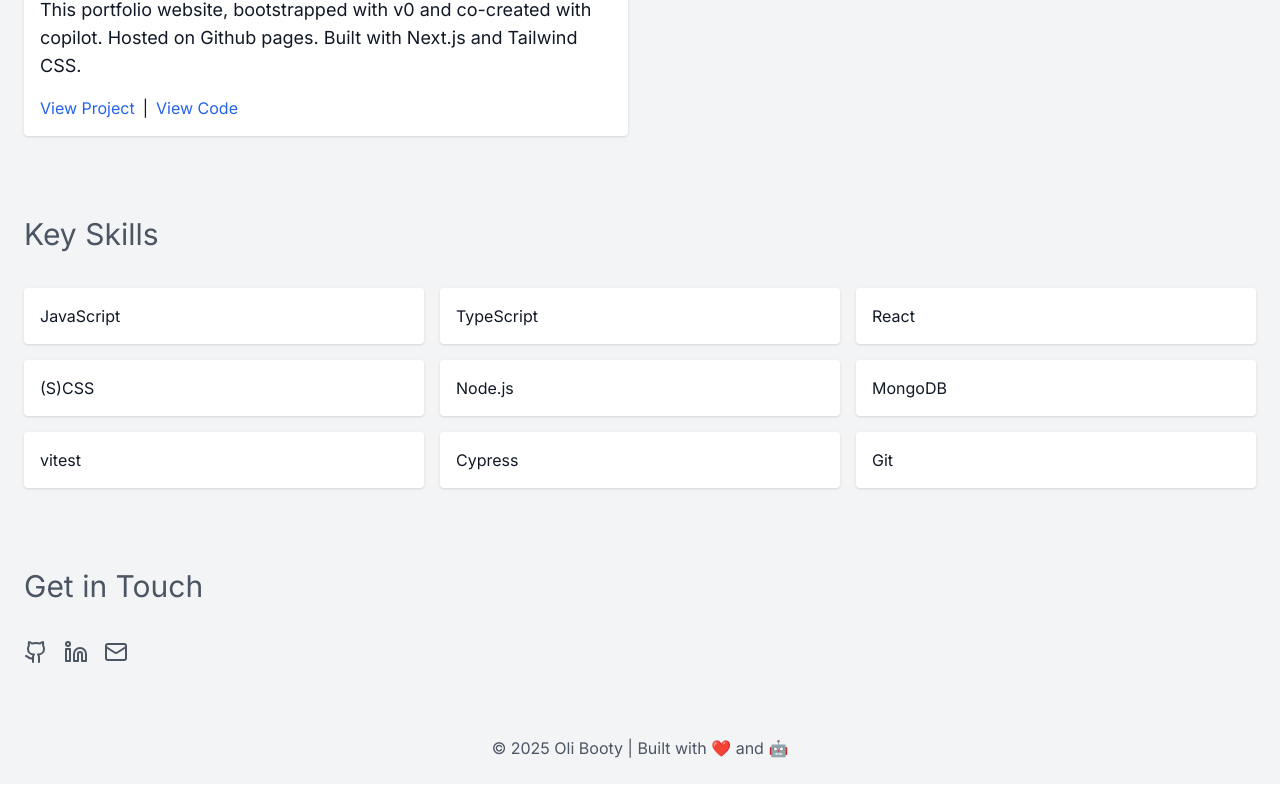
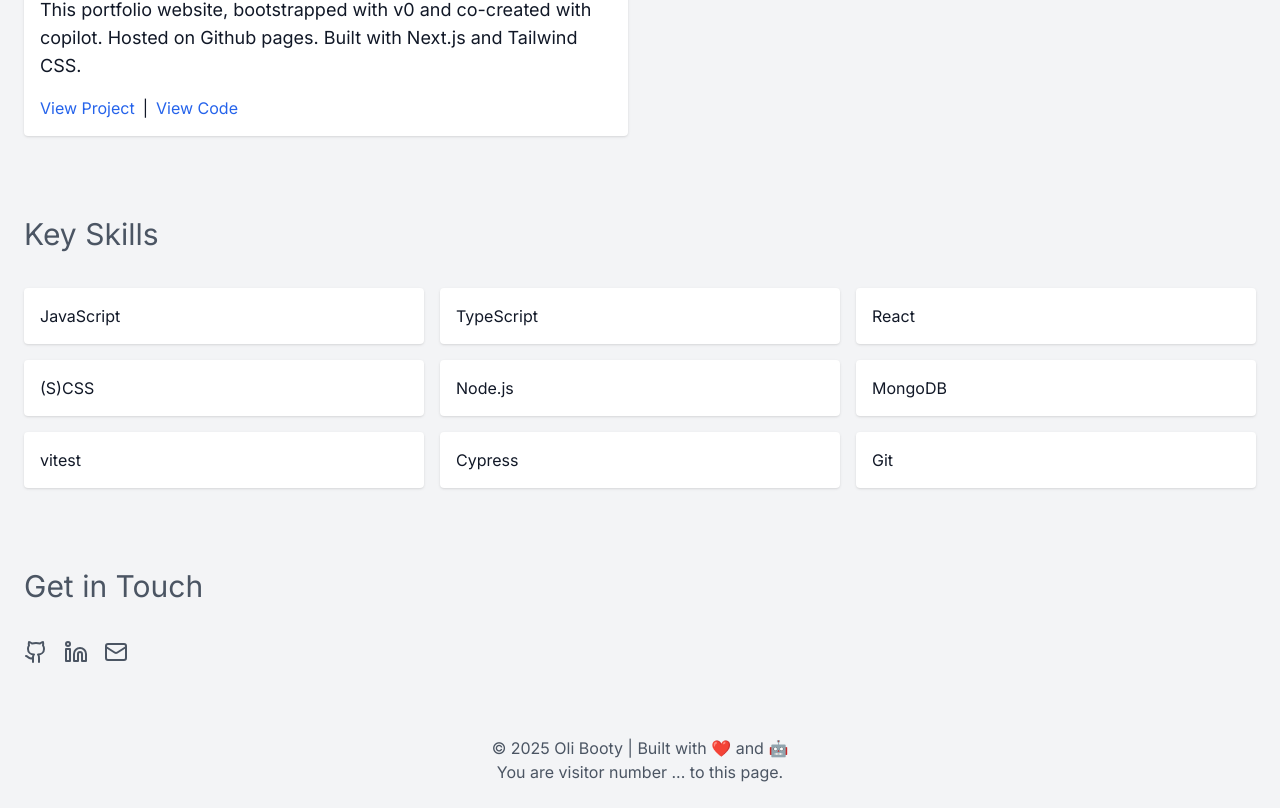
Before and after one commit to olibooty/next-portfolio, a Next.js app: page /portfolio/ in a window 1280 px wide. Shown: the part 1280-2088 px from the top of the page. Before the commit the page ends 2064 px from the top, so only its background shows below. Built offline with nearby package versions, Linux system fonts and the light colour scheme; no server answers.

Commit message:
Add page counter to footer

```diff
--- a/src/app/page.tsx
+++ b/src/app/page.tsx
@@ -1,3 +1,4 @@
+import { PageCounter } from "@/components/PageCounter/PageCounter";
 import { ProjectCard } from "@/components/ProjectCard/ProjectCard";
 import { RoleTypeout } from "@/components/RoleTypeout/RoleTypeout";
 import { Section } from "@/components/Section/Section";
@@ -35,7 +36,8 @@ const projects: Project[] = [
     {
         src: `${BASE_PATH}/Grafana_screenshot_s.png`,
         alt: "Screenshot of Grafana dashboard showing analytics of Raspberry Pi",
-        description: "A hobby project, exporting Raspberry Pi data with prometheus - including network traffic and disk space - and displaying it on a Grafana dashboard",
+        description:
+            "A hobby project, exporting Raspberry Pi data with prometheus - including network traffic and disk space - and displaying it on a Grafana dashboard",
     },
     {
         src: `${BASE_PATH}/portfolio_site_screenshot_s.png`,
@@ -115,6 +117,8 @@ export default function Home() {
                     &copy; {new Date().getFullYear()} {name}{" "}
                     <span aria-hidden>|</span> Built with ❤️ and 🤖
                 </p>
+
+                <PageCounter />
             </footer>
         </div>
     );
--- /dev/null
+++ b/src/components/PageCounter/PageCounter.tsx
@@ -0,0 +1,14 @@
+"use client";
+
+import { usePageCounter } from "@/hooks/usePageCounter";
+
+export const PageCounter = () => {
+    const { count } = usePageCounter();
+
+    return (
+        <p>
+            You are visitor number {count === null ? "..." : count} to this
+            page.
+        </p>
+    );
+};
--- /dev/null
+++ b/src/hooks/usePageCounter.ts
@@ -0,0 +1,25 @@
+import { useEffect, useRef, useState } from "react";
+
+const counterUrl = "https://olibooty-incrementcounterendpoint.web.val.run";
+
+export const usePageCounter = () => {
+    const [count, setCount] = useState<number | null>(null);
+    const hasFetchedRef = useRef(false);
+
+    useEffect(() => {
+        if (hasFetchedRef.current) return;
+
+        async function fetchCount() {
+            try {
+                const res = await fetch(counterUrl);
+                const data = await res.json();
+                setCount(data.count);
+                hasFetchedRef.current = true;
+            } catch {} // obvs don't do this in a real app
+        }
+
+        fetchCount();
+    }, []);
+
+    return { count };
+};
```
